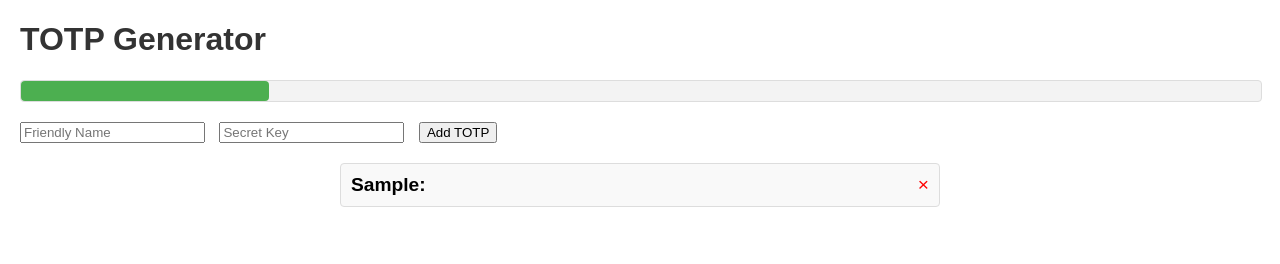
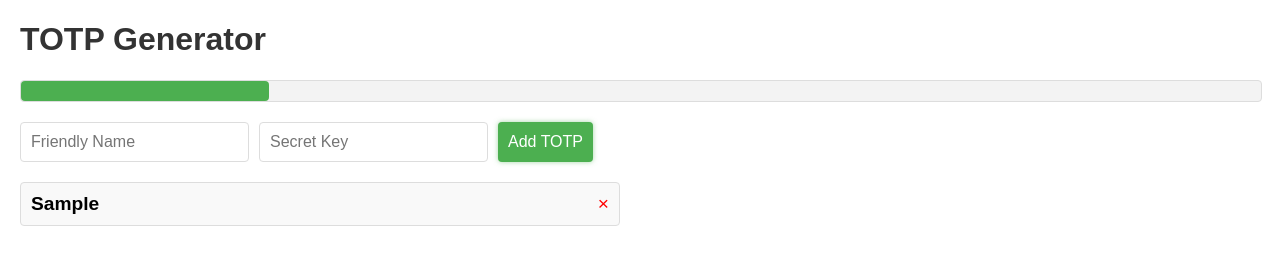
Before and after one commit to maskedpirate/totp-app, a website built with webpack: page src/index.html in a window 1280 px wide. Both pictures are taken after typing "Sample", "Sample" into the empty fields and a click on the button "Add TOTP". Built offline with nearby package versions, Linux system fonts and the light colour scheme; what otplib would draw is missing.

Commit message:
more visual improvements

```diff
--- a/src/index.html
+++ b/src/index.html
@@ -27,23 +27,53 @@
     }
     #totp-form {
       margin-bottom: 20px;
+      max-width: 600px;
+      display: flex;
+      flex-wrap: wrap;
+      gap: 10px;
     }
-    #totp-form input {
-      margin-right: 10px;
+    #totp-form input, #totp-form button {
+      padding: 10px;
+      border: 1px solid #ddd;
+      border-radius: 4px;
+      font-size: 1em;
+      outline: none;
+      transition: border-color 0.3s, box-shadow 0.3s;
+    }
+    #totp-form input:focus, #totp-form button:focus {
+      border-color: #4caf50;
+      box-shadow: 0 0 5px rgba(76, 175, 80, 0.5);
+    }
+    #totp-form button {
+      background-color: #4caf50;
+      color: white;
+      cursor: pointer;
+      border: none;
+      transition: background-color 0.3s;
+    }
+    #totp-form button:hover {
+      background-color: #45a049;
     }
     #totp-list {
       max-width: 600px;
-      margin: auto;
+      margin-left: 0;
     }
     .token {
-      display: flex;
+      display: grid;
+      grid-template-columns: 1fr auto auto;
       align-items: center;
-      justify-content: space-between;
       background-color: #f9f9f9;
       padding: 10px;
       border: 1px solid #ddd;
       border-radius: 4px;
       margin-bottom: 10px;
+      opacity: 0;
+      transform: translateX(-20px);
+      transition: opacity 0.5s, transform 0.5s;
+    }
+    .token.visible {
+      opacity: 1;
+      transform: translateX(0);
     }
     .token strong {
       font-size: 1.2em;
--- a/src/index.ts
+++ b/src/index.ts
@@ -39,17 +39,25 @@ function updateTOTPDisplay() {
     const div = document.createElement('div');
     div.className = 'token';
     div.innerHTML = `
-      <strong>${entry.friendlyName}:</strong> ${token}
+      <strong>${entry.friendlyName}</strong>
+      <span>${token}</span>
       <span class="delete-btn" data-index="${index}">&times;</span>
     `;
     totpList.appendChild(div);
+
+    // Trigger animation
+    requestAnimationFrame(() => {
+      div.classList.add('visible');
+    });
   });
 
   document.querySelectorAll('.delete-btn').forEach(btn => {
     btn.addEventListener('click', (event) => {
       const index = (event.target as HTMLElement).getAttribute('data-index');
       if (index !== null && confirm('Are you sure you want to delete this TOTP?')) {
-        deleteTOTP(parseInt(index));
+        const tokenDiv = (event.target as HTMLElement).parentElement as HTMLDivElement;
+        tokenDiv.classList.remove('visible');
+        setTimeout(() => deleteTOTP(parseInt(index)), 500); // Wait for animation to finish
       }
     });
   });
```
